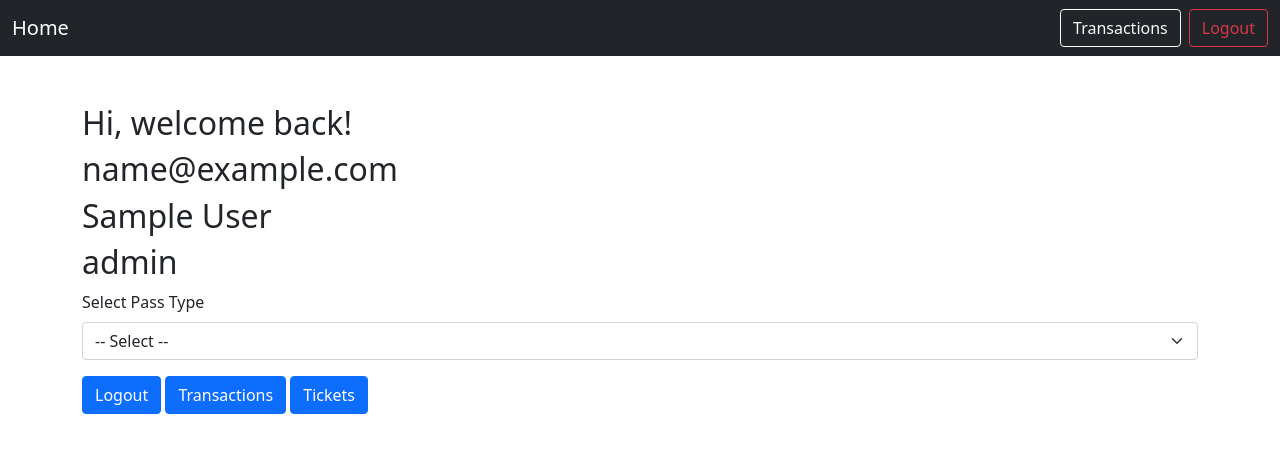
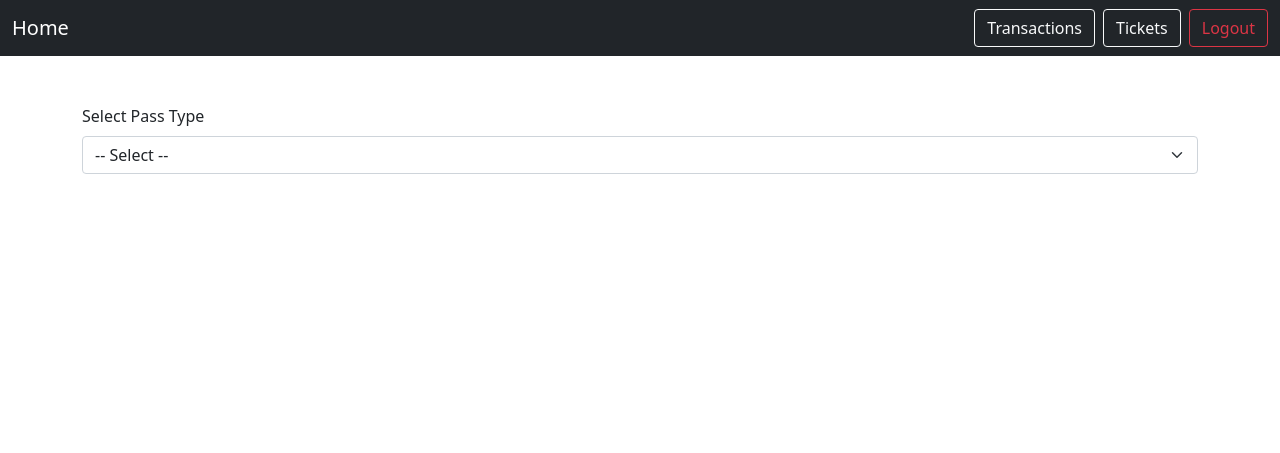
Before and after one commit to Bharath19156/Digital-Ticket, a Flask app: page /user_login in a window 1280 px wide. Shown: the top 453 px of the page. Run offline with Flask 3, Linux system fonts and the light colour scheme; the visitor is signed in with stand-in values (Sample User, id 1); parts of the project's set-up code (start-up, migrations or seed data) failed here and were passed over.

Commit message:
View Tickets was not so now its fixed

```diff
--- a/app.py
+++ b/app.py
@@ -416,7 +416,7 @@ def view_tickets(role,name,email):
     if list(collection_studentMetroPass.find(query)):
         datafrom_studentMetroBusForm=list(collection_studentMetroPass.find(query))
     data=datafrom_generalPassBusForm + datafrom_generalPassMetroForm + datafrom_studentPassBusForm + datafrom_studentMetroBusForm
-    return render_template('view_tickets.html', data=data)
+    return render_template('view_tickets.html', data=data, role=role, name=name, email=email)
 
 
 
--- a/templates/header.html
+++ b/templates/header.html
@@ -4,6 +4,7 @@
       <a class="navbar-brand" href="{{ url_for('user_login', email=email, name=name, role=role) }}">Home</a>
       <div class="d-flex">
         <a class="btn btn-outline-light me-2" href="{{ url_for('view_transactions', role=role, name=name, email=email) }}">Transactions</a>
+        <a class="btn btn-outline-light me-2" href="{{ url_for('view_tickets', role=role, name=name, email=email) }}">Tickets</a>
         <a class="btn btn-outline-danger" href="{{ url_for('home') }}">Logout</a>
       </div>
     </div>
--- a/templates/user_login.html
+++ b/templates/user_login.html
@@ -12,10 +12,6 @@
   <body>
     {% include 'header.html' %}
     <div class="container mt-5">
-      <h2>{{ message }}</h2>
-      <h2> {{ email }} </h2>
-      <h2> {{ name }} </h2>
-      <h2> {{ role }} </h2>
 
       <!-- Dropdown -->
       <label for="passTypeSelect" class="form-label">Select Pass Type</label>
@@ -713,9 +709,7 @@
         </form>
       </div>
 
-      <a href="{{ url_for('home') }}" class="btn btn-primary mt-3">Logout</a>
-      <a href="{{ url_for('view_transactions', role=role, name=name, email=email) }}" class="btn btn-primary mt-3">Transactions</a>
-      <a href="{{ url_for('view_tickets', role=role, name=name, email=email) }}" class="btn btn-primary mt-3">Tickets</a>
+
     </div>
 
     <script src="{{ url_for('static', filename='js/script.js') }}"></script>
```
Also changed, not shown: qr.png.
